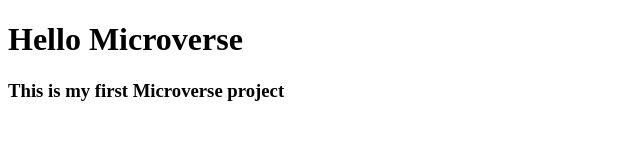
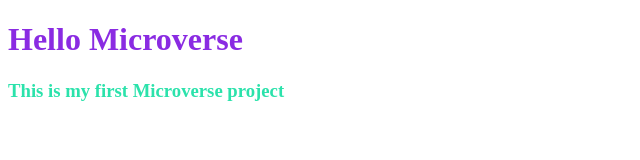
Before and after one commit to omer-creator/Hello_Microverse, a plain HTML site: page index.html in a window 1280 px wide. Shown: the whole page, without its empty margins (0-640 px from the left). Drawn offline with Linux system fonts and the light colour scheme.

Commit message:
Link style.css in index.html

```diff
--- a/index.html
+++ b/index.html
@@ -5,9 +5,10 @@
     <meta http-equiv="X-UA-Compatible" content="IE=edge">
     <meta name="viewport" content="width=<device-width>, initial-scale=1.0">
     <title>Hello Microverse</title>
+    <link rel="stylesheet" href="style.css">
 </head>
 <body>
-    <h1>Hello Microverse</h1>
-    <h3>This is my first Microverse project</h3>
+    <h1 class="header">Hello Microverse</h1>
+    <h3 class="line">This is my first Microverse project</h3>
 </body>
 </html>
```
